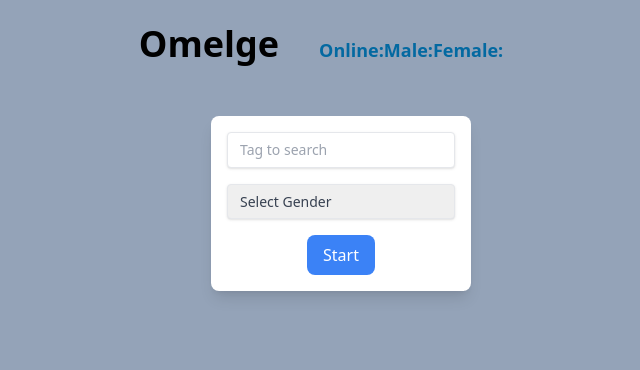
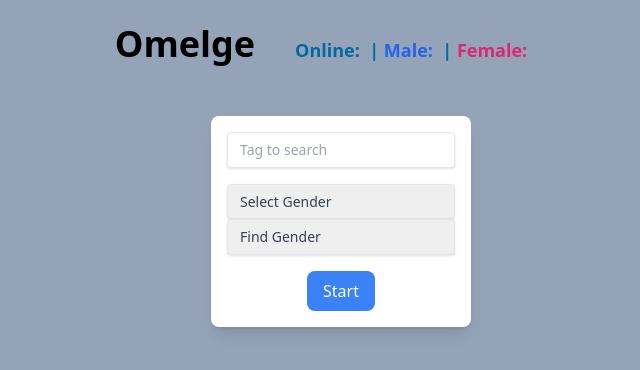
Before and after one commit to NeerajNightCoder/online_friends, a React (Create React App) app: page / in a window 1280 px wide. Shown: the top 370 px of the page, without its empty margins (299-939 px from the left). Built offline with nearby package versions, Linux system fonts and the light colour scheme; no server answers.

Commit message:
chat room

```diff
--- a/src/App.js
+++ b/src/App.js
@@ -24,9 +24,9 @@
     });
 
     // Disconnect socket when component unmounts
-    return () => {
-      newSocket.disconnect();
-    };
+    // return () => {
+    //   newSocket.disconnect();
+    // };
   }, []); // Empty dependency array ensures the effect runs only once
 
   console.log("app rendering");
@@ -36,13 +36,16 @@
       <div className="App bg-slate-400 h-screen p-1 flex flex-col">
         <h1 className="text-4xl font-bold text-center my-5">
           Omelge
-          <span className=" text-sky-700  text-lg mx-10">
-            Online:{activeUsersCount}
-            Male:{genderCount?.maleUsers}
-            Female:{genderCount?.femaleUsers}
+          <span className="text-sky-700 text-lg mx-10">
+            <span className="font-semibold">Online:</span> {activeUsersCount}
+            &nbsp;|&nbsp;
+            <span className="font-semibold text-blue-600">Male:</span>
+            {genderCount?.maleUsers} &nbsp;|&nbsp;
+            <span className="font-semibold text-pink-600">Female:</span>
+            {genderCount?.femaleUsers}
           </span>
         </h1>
-        <SocketProvider socket={socket}>
+        <SocketProvider socket={socket} setSocket={setSocket}>
           <Routes>
             <Route path="/chat" element={<ChatRoom />} />
             <Route path="/" element={<LoginPage />} />
--- a/src/Pages/ChatRoom.jsx
+++ b/src/Pages/ChatRoom.jsx
@@ -5,10 +5,12 @@
 const ChatRoom = () => {
   const [message, setMessage] = useState("");
   const [chatMessages, setChatMessages] = useState([]);
-  const socket = useSocket();
+  const { socket } = useSocket();
   const location = useLocation();
   const tag = new URLSearchParams(location.search).get("tag");
+  const gender = new URLSearchParams(location.search).get("gender");
   const [matched, setMatched] = useState(false);
+  const [userDisconnected, setUserDisconnected] = useState(false);
   const [room, setRoom] = useState("");
   const navigate = useNavigate();
 
@@ -19,14 +21,14 @@
         setChatMessages((prevMessages) => [...prevMessages, msg]);
       });
 
-      socket.on("userLeft", (data) => {
+      socket.on("userLeft", () => {
         setMatched(false);
-        console.log(`User ${data} left`);
-        navigate("/");
+        setUserDisconnected(true);
       });
       socket.on("matched", (data) => {
         setMatched(true);
         setRoom(data.room);
+        setUserDisconnected(false);
         console.log(`Matched with room ${data}`);
       });
     }
@@ -38,21 +40,53 @@
   }, [socket]);
 
   const handleSendMessage = () => {
-    if (socket && message) {
+    if (socket && message && !userDisconnected) {
       socket.emit("sendMessage", { message, room });
       setMessage("");
     }
   };
 
+  const handleDisconnect = () => {
+    if (socket) {
+      socket.disconnect();
+      navigate("/");
+    }
+  };
+
   const getMatchText = () => {
+    if (userDisconnected) return "";
     if (!matched) return "Waiting for someone to connect";
     if (!tag) return "No tags applied, chatting with random user";
-    else return "Chatting with random user about " + tag;
+    return `Chatting with random user about ${tag}`;
+  };
+
+  const handleFindNewUser = () => {
+    if (socket) {
+      setUserDisconnected(false);
+      socket.emit("setTag", { tag: tag || "notag", gender });
+    }
   };
 
   return (
     <div className="max-w-md mx-auto mt-8 p-4 bg-white rounded-lg shadow-lg">
-      <p>{getMatchText()}</p>
+      <div className="flex justify-between mb-4">
+        <p>{getMatchText()}</p>
+        {userDisconnected ? (
+          <button
+            onClick={handleFindNewUser}
+            className="bg-blue-500 p-3  rounded-lg"
+          >
+            Find Another User
+          </button>
+        ) : (
+          <button
+            onClick={handleDisconnect}
+            className="px-4 py-2 bg-red-500 text-white rounded-lg focus:outline-none"
+          >
+            Disconnect
+          </button>
+        )}
+      </div>
       <div className="mb-4">
         {chatMessages.map((msg, index) => (
           <div
@@ -65,6 +99,7 @@
           </div>
         ))}
       </div>
+      {userDisconnected && <h1>User Disconnected</h1>}
       <div className="flex">
         <input
           type="text"
--- a/src/Pages/HomePage.jsx
+++ b/src/Pages/HomePage.jsx
@@ -1,11 +1,12 @@
-import React, { useState } from "react";
+import React, { useEffect, useState } from "react";
 import { useNavigate } from "react-router-dom";
 import { useSocket } from "../context/SocketContext";
 
 const LoginPage = () => {
   const [tag, setTag] = useState("");
   const [gender, setGender] = useState("");
-  const socket = useSocket();
+  const [matchWithGender, setmatchWithGender] = useState("");
+  const { socket, setSocket } = useSocket();
   const navigate = useNavigate();
 
   const handleTagChange = (e) => {
@@ -15,13 +16,20 @@
   const handleGenderChange = (e) => {
     setGender(e.target.value);
   };
+  const handlematchWithGenderChange = (e) => {
+    setmatchWithGender(e.target.value);
+  };
 
   const handleStartChat = () => {
     console.log(socket);
     if (socket) {
-      socket.emit("setTag", { tag: tag || "notag", gender });
+      console.log("socket already there");
+      socket.connect();
+      socket.emit("setTag", { tag: tag || "notag", gender, matchWithGender });
       console.log("Tag:", tag);
-      navigate(`/chat?tag=${tag}`);
+      navigate(
+        `/chat?tag=${tag}&gender=${gender}&matchWithGender=${matchWithGender}`
+      );
     }
   };
 
@@ -49,6 +57,17 @@
           <option value="female">Female</option>
           <option value="other">Other</option>
         </select>
+        <select
+          id="matchWithGender"
+          value={matchWithGender}
+          onChange={handlematchWithGenderChange}
+          className="w-full px-3 py-2 text-sm leading-tight text-gray-700 border rounded shadow appearance-none focus:outline-none focus:shadow-outline"
+        >
+          <option value="">Find Gender</option>
+          <option value="male">Male</option>
+          <option value="female">Female</option>
+          <option value="other">Other</option>
+        </select>
       </div>
       <div className="flex justify-center">
         <button
--- a/src/context/SocketContext.js
+++ b/src/context/SocketContext.js
@@ -1,14 +1,15 @@
 import React, { createContext, useContext } from "react";
 
-// Create a context for the socket
 const SocketContext = createContext();
 
-// Custom hook to access the socket context
-export const useSocket = () => useContext(SocketContext);
+export const useSocket = () => {
+  return useContext(SocketContext);
+};
 
-// SocketProvider component
-export const SocketProvider = ({ socket, children }) => {
+export const SocketProvider = ({ socket, setSocket, children }) => {
   return (
-    <SocketContext.Provider value={socket}>{children}</SocketContext.Provider>
+    <SocketContext.Provider value={{ socket, setSocket }}>
+      {children}
+    </SocketContext.Provider>
   );
 };
```
